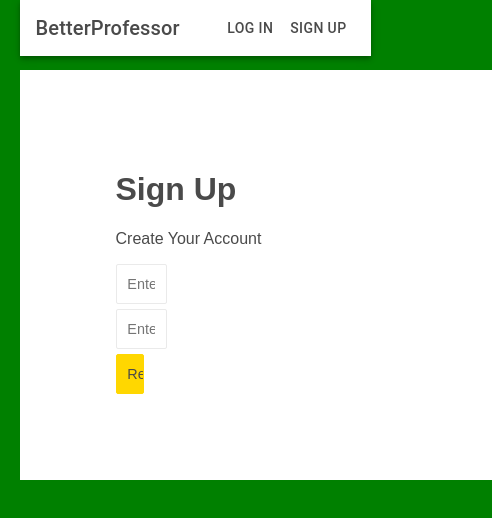
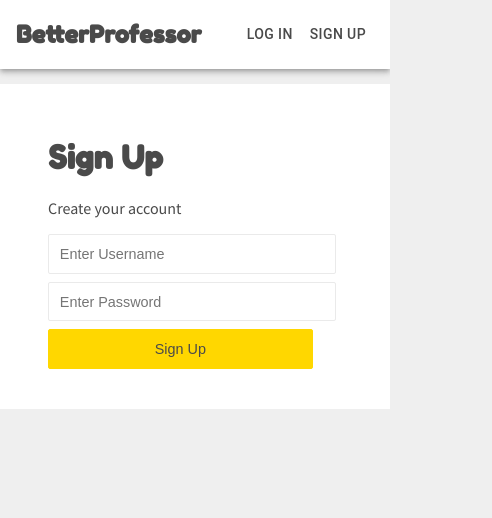
Before and after one commit to julybetterprofessor/frontend, a React (Create React App) app: page /register in a window 390 px wide. Shown: the top 518 px of the page, 492 px wide, since content can reach past the window. Built offline with nearby package versions, Linux system fonts and the light colour scheme.

Commit message:
fixed styles on log in and register pages and navbar

```diff
--- a/src/App.sass
+++ b/src/App.sass
@@ -1,17 +1,20 @@
+@import url('https://fonts.googleapis.com/css?family=Fredoka+One|Source+Sans+Pro:400,600&display=swap');
+
 body
-  height: 100%
-  max-width: 90%
-  font-family: 'Source Sans Pro', sans-serif
-  background-color: #EFEFEF
-  color: #4A4A4A
-  margin: auto;
+    height: 100%
+    font-family: 'Source Sans Pro', sans-serif
+    background-color: #EFEFEF
+    color: #4A4A4A
+    margin: 0
+    padding: 0
+    box-sizing: border-box
 
 form
     text-align: left
 
 input
-    margin-bottom: 2%
-    width: 10%
+    margin-bottom: 8px
+    width: 30%
     height: auto
     padding: .75em
     border-width: 1px
@@ -20,21 +23,12 @@
     border-radius: 2px
     font-size: 90%
 
-h1
-    text-align: left
-    vertical-align: middle
+h1, h2
+    font-family: 'Fredoka One'
 
-h2
+
+h3, h4, h5, h6
   font-weight: 600;
-  color: #17223B;
-
-h3
-  font-weight: 600;
-  color: #17223B;
-
-h4
-  font-weight: 600;
-  color: #17223B;
 
 
 p
@@ -49,6 +43,7 @@
 
 .btn:hover
   background-color: #3454D1
+  cursor: pointer
 
 
 .btn-primary:hover
@@ -57,11 +52,9 @@
 
 
 .formBorder
-    margin: auto;
+    margin: 0 auto
     background: white
-    width: 80%
-    padding: 5em 6em
-    display: block
+    padding: 2rem 3rem
 
 a
     text-decoration: none;
@@ -72,6 +65,6 @@
 
 
 
-@media screen and (max-width: 500px)
-    body
-        background: green
+@media screen and (max-width: 767px)
+    input
+        width: 90%
--- a/src/components/navbar/Navbar.js
+++ b/src/components/navbar/Navbar.js
@@ -10,10 +10,10 @@
     <div className="root">
         <AppBar color="inherit" position="static">
             <Toolbar className="toolbar">
-                <Link to="">
-                    <Typography edge="start" variant="h6" className="towel">
+                <Link to={isAuthenticated ? '/dashboard' : '/'}>
+                    <h2>
                         BetterProfessor
-                    </Typography>
+                    </h2>
                 </Link>
 
                 <div>
--- a/src/components/register/Register.js
+++ b/src/components/register/Register.js
@@ -1,6 +1,5 @@
 import React, { useState } from 'react';
 import axios from 'axios';
-import '../../App.sass';
 import './Register.sass';
 
 const Register = () => {
@@ -42,7 +41,7 @@
     return (
         <div className="formBorder">
             <h1 className="large text-primary">Sign Up</h1>
-            <p className="lead"><i className="fas fa-user"></i> Create Your Account</p>
+            <p className="lead"><i className="fas fa-user"></i> Create your account</p>
             <form className="form" onSubmit={evt => onSubmit(evt)}>
                 <div className="form-group">
                     <input
@@ -63,7 +62,7 @@
                         onChange={evt => onChange(evt)}
                         required />
                 </div>
-                <input type="submit" className="btn btn-primary" value="Register" />
+                <input type="submit" className="btn btn-primary" value="Sign Up" />
             </form>
         </div>
     );
--- a/src/components/signin/SignIn.js
+++ b/src/components/signin/SignIn.js
@@ -1,6 +1,6 @@
 import React, {useState} from 'react';
+import {Link} from 'react-router-dom';
 import axios from 'axios';
-import '../../App.sass';
 
 const SignIn = ({setAuth}) => {
     const [inputUser, setInputUser] = useState({
@@ -32,8 +32,11 @@
 
     return (
         <div className="formBorder">
-            <h1 className="large text-primary">Sign In </h1>
-            <p>Sign in below to access your dashboard. Don’t have an account yet? <a className="createAcc"href="http://localhost:3000/register">Create one here.</a></p>
+            <h1 className="large text-primary">Log In</h1>
+            <p>
+                Sign in below to access your dashboard. Don’t have an account yet?
+                <Link className="createAcc" to='/register' > Create one here.</Link>
+            </p>
             <form className="form" onSubmit={evt => handleSubmit(evt)}>
                 <div className="form-group">
                     <input
```
